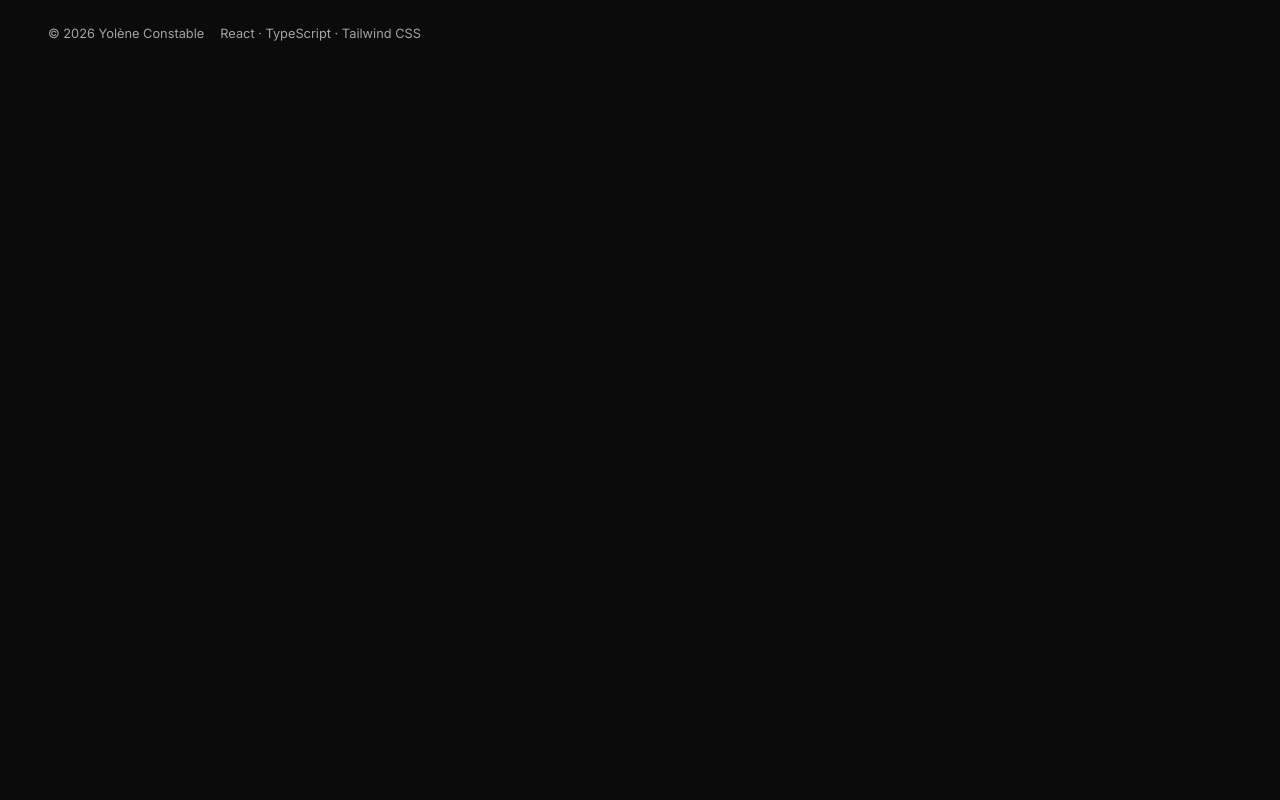
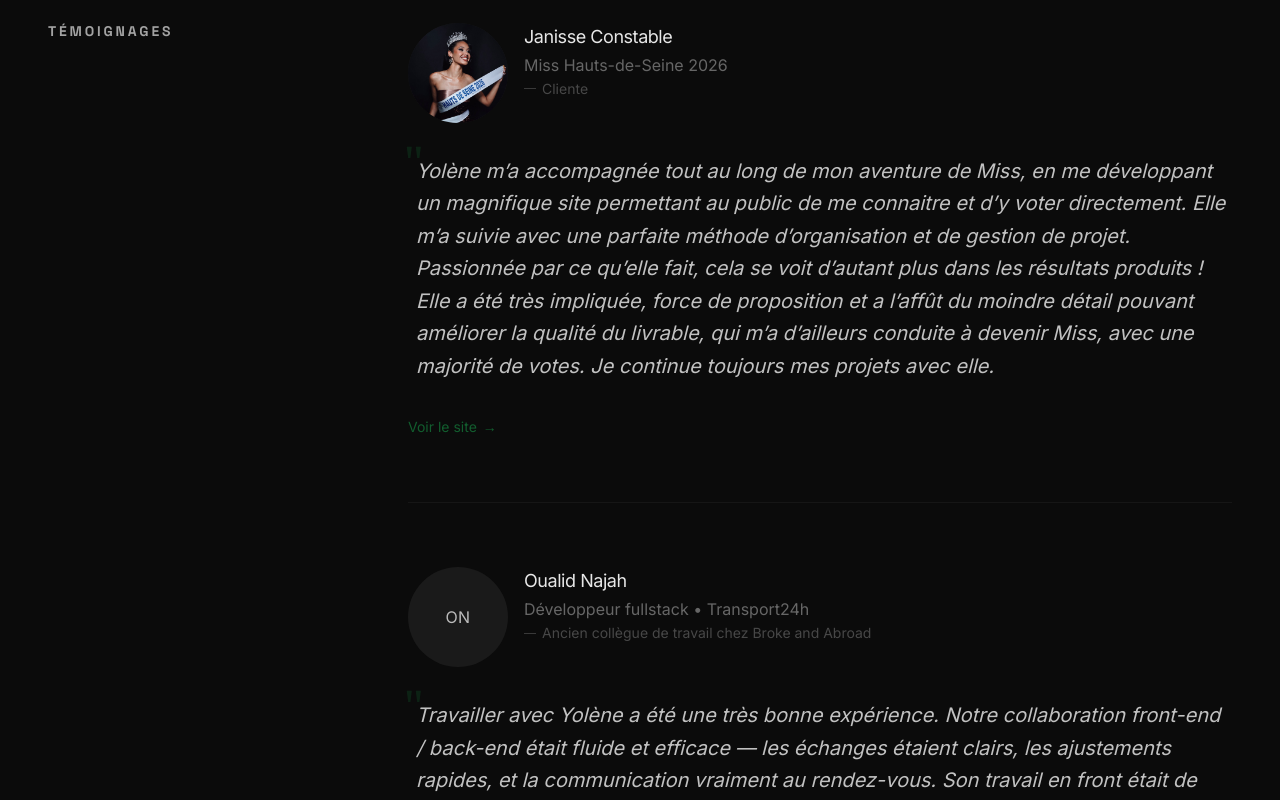
Before and after one commit to Yawleen/yoleneconstable-dev, a Next.js app: page / in a window 1280 px wide. Shown: the part 7860-8660 px from the top of the page. Before the commit the page ends 8015 px from the top, so only its background shows below. Built offline with nearby package versions, Linux system fonts and the light colour scheme; no server answers.

Commit message:
feat: implement testimonials section

```diff
--- a/app/page.tsx
+++ b/app/page.tsx
@@ -7,6 +7,7 @@ import Projects from '@/components/sections/Projects';
 import Stats from '@/components/sections/Stats';
 import Experiences from '@/components/sections/Experiences';
 import Tech from '@/components/sections/Tech';
+import Testimonials from '@/components/sections/Testimonials';
 
 export default function Home() {
   return (
@@ -18,6 +19,7 @@ export default function Home() {
       <Stats />
       <Experiences />
       <Tech />
+      <Testimonials />
     </main>
   );
 }
--- /dev/null
+++ b/components/sections/Testimonials.tsx
@@ -0,0 +1,71 @@
+import Section from '../layout/Section';
+import { testimonials } from '@/data/testimonials';
+import Image from 'next/image';
+import Link from 'next/link';
+
+const Testimonials = () => {
+  return (
+    <Section subtitle="Témoignages">
+      <div className="space-y-16">
+        {testimonials.map((testimonial) => (
+          <div
+            key={testimonial.name}
+            className="not-last:pb-16 not-last:border-b not-last:border-border/40"
+          >
+            <div className="flex gap-4 mb-8">
+              <div className="relative size-20 rounded-full bg-secondary flex items-center justify-center shrink-0 text-sm text-foreground/70 tracking-wide overflow-hidden md:size-25 md:text-base">
+                {testimonial.avatar ? (
+                  <Image
+                    src={testimonial.avatar}
+                    alt={testimonial.name}
+                    fill
+                    sizes="(min-width: 768px) 100px, 80px"
+                    className="object-cover object-top"
+                  />
+                ) : (
+                  <span>{testimonial.initials}</span>
+                )}
+              </div>
+              <div className="space-y-0.5">
+                <p className="text-foreground/90 tracking-tight">
+                  {testimonial.name}
+                </p>
+                <p className="text-muted-foreground/60 text-sm md:text-base">
+                  {testimonial.role}{' '}
+                  {testimonial.company && <span> • {testimonial.company}</span>}
+                </p>
+                <p className="text-muted-foreground/40 text-xs flex items-center gap-1.5 md:text-sm">
+                  <span className="inline-block w-3 h-px bg-muted-foreground/30"></span>
+                  {testimonial.mention}
+                </p>
+              </div>
+            </div>
+            <div className="relative pl-2 mb-6 md:mb-8">
+              <span className="absolute -top-4 -left-1 text-5xl text-accent/20 select-none leading-none font-serif">
+                &quot;
+              </span>
+              <p className="text-lg md:text-xl description text-foreground/75 italic relative z-10">
+                {testimonial.quote}
+              </p>
+            </div>
+            <div>
+              <Link
+                href={testimonial.projectUrl}
+                target="_blank"
+                rel="noopener noreferrer"
+                className="text-xs text-accent/70 hover:text-accent transition-colors duration-200 inline-flex items-center gap-1.5 group md:text-sm"
+              >
+                Voir le site
+                <span className="transition-transform duration-200 group-hover:translate-x-1">
+                  →
+                </span>
+              </Link>
+            </div>
+          </div>
+        ))}
+      </div>
+    </Section>
+  );
+};
+
+export default Testimonials;
--- /dev/null
+++ b/data/testimonials.ts
@@ -0,0 +1,24 @@
+import { Testimonial } from '../types/testimonial';
+
+export const testimonials: Testimonial[] = [
+  {
+    avatar: '/images/janisse-constable.png',
+    name: 'Janisse Constable',
+    initials: 'JC',
+    role: 'Miss Hauts-de-Seine 2026',
+    mention: 'Cliente',
+    quote:
+      'Yolène m’a accompagnée tout au long de mon aventure de Miss, en me développant un magnifique site permettant au public de me connaitre et d’y voter directement. Elle m’a suivie avec une parfaite méthode d’organisation et de gestion de projet. Passionnée par ce qu’elle fait, cela se voit d’autant plus dans les résultats produits ! Elle a été très impliquée, force de proposition et a l’affût du moindre détail pouvant améliorer la qualité du livrable, qui m’a d’ailleurs conduite à devenir Miss, avec une majorité de votes. Je continue toujours mes projets avec elle.',
+    projectUrl: 'https://janisseconstable.fr/',
+  },
+  {
+    name: 'Oualid Najah',
+    initials: 'ON',
+    role: 'Développeur fullstack',
+    company: 'Transport24h',
+    mention: 'Ancien collègue de travail chez Broke and Abroad',
+    quote:
+      'Travailler avec Yolène a été une très bonne expérience. Notre collaboration front-end / back-end était fluide et efficace — les échanges étaient clairs, les ajustements rapides, et la communication vraiment au rendez-vous. Son travail en front était de qualité, livré avec rigueur et sérieux. Une collègue arrangeante et fiable, avec qui le binôme fonctionnait vraiment bien.',
+    projectUrl: 'https://www.brokeandabroad.com/',
+  },
+];
--- /dev/null
+++ b/types/testimonial.ts
@@ -0,0 +1,10 @@
+export interface Testimonial {
+  avatar?: string;
+  name: string;
+  initials: string;
+  role: string;
+  company?: string;
+  mention: string;
+  quote: string;
+  projectUrl: string;
+}
```
Also changed, not shown: public/images/janisse-constable.png (added).
